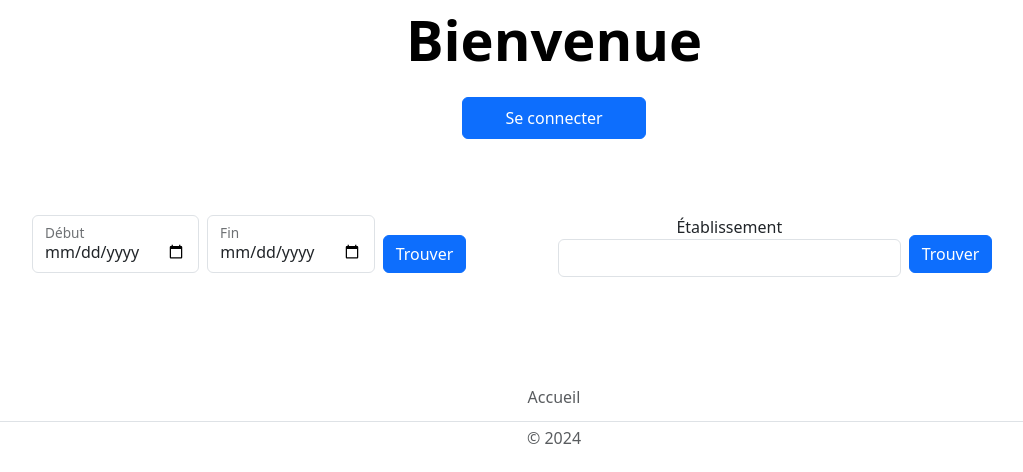
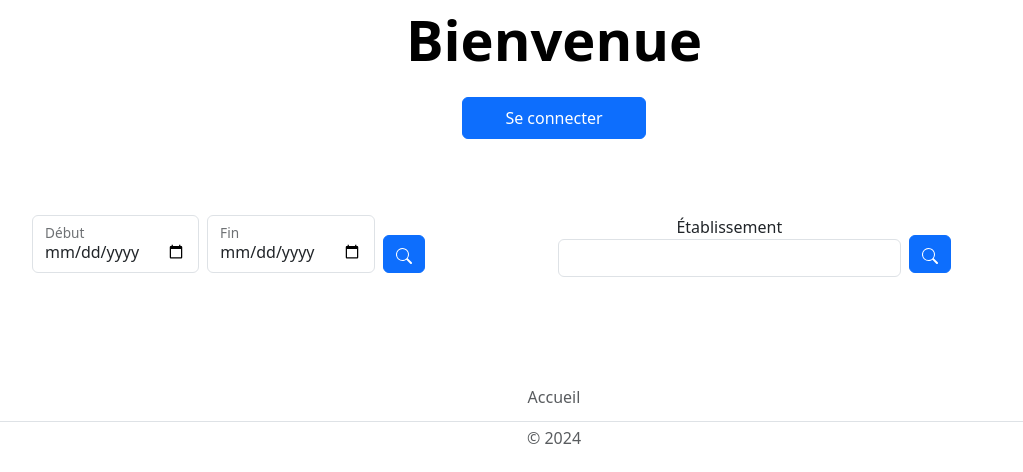
Before and after one commit to mileneDesjardins/Plateforme-dInformation-sur-la-Securite-Alimentaire-Montreal, a Flask app: page / in a window 1280 px wide. Shown: the part 344-816 px from the top of the page, without its empty margins (86-1109 px from the left). Run offline with Flask 3, Linux system fonts and the light colour scheme; data that the repository does not hold is empty; some libraries are stand-ins or nearby versions.

Commit message:
Remplacer btn search par tite loupe

```diff
--- a/templates/index.html
+++ b/templates/index.html
@@ -56,9 +56,15 @@
 
                         <div class="col-md-2 text-start">
                             <div class="form-floating my-1">
-                                <button id="btn-fast-search" class="btn btn-primary" type="button">Trouver</button>
+                                <button id="btn-fast-search" class="btn btn-primary" type="button">
+                                    <svg xmlns="http://www.w3.org/2000/svg" width="16" height="16" fill="currentColor"
+                                         class="bi bi-search" viewBox="0 0 16 16">
+                                        <path d="M11.742 10.344a6.5 6.5 0 1 0-1.397 1.398h-.001q.044.06.098.115l3.85 3.85a1 1 0 0 0 1.415-1.414l-3.85-3.85a1 1 0 0 0-.115-.1zM12 6.5a5.5 5.5 0 1 1-11 0 5.5 5.5 0 0 1 11 0"/>
+                                    </svg>
+                                </button>
                             </div>
                         </div>
+
 
                         <div class="col-md-4">
                             <label for="select-etablissement">Établissement</label>
@@ -73,10 +79,15 @@
                         <div class="col-md-2 text-start">
                             <div class="form-floating my-1">
                                 <button type="button" id="btn-info-etablissement" class="btn btn-primary"
-                                        data-bs-toggle="modal" data-bs-target="#staticBackdrop">Trouver
+                                        data-bs-toggle="modal" data-bs-target="#staticBackdrop">
+                                    <svg xmlns="http://www.w3.org/2000/svg" width="16" height="16" fill="currentColor"
+                                         class="bi bi-search" viewBox="0 0 16 16">
+                                        <path d="M11.742 10.344a6.5 6.5 0 1 0-1.397 1.398h-.001q.044.06.098.115l3.85 3.85a1 1 0 0 0 1.415-1.414l-3.85-3.85a1 1 0 0 0-.115-.1zM12 6.5a5.5 5.5 0 1 1-11 0 5.5 5.5 0 0 1 11 0"/>
+                                    </svg>
                                 </button>
                             </div>
                         </div>
+
                     </form>
 
                 </div>
```
